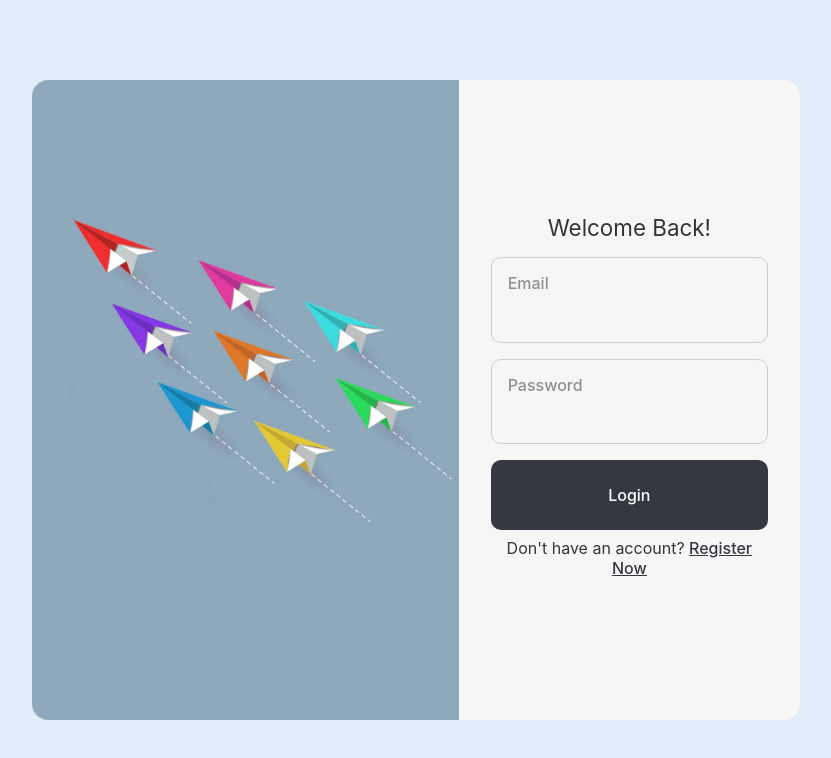
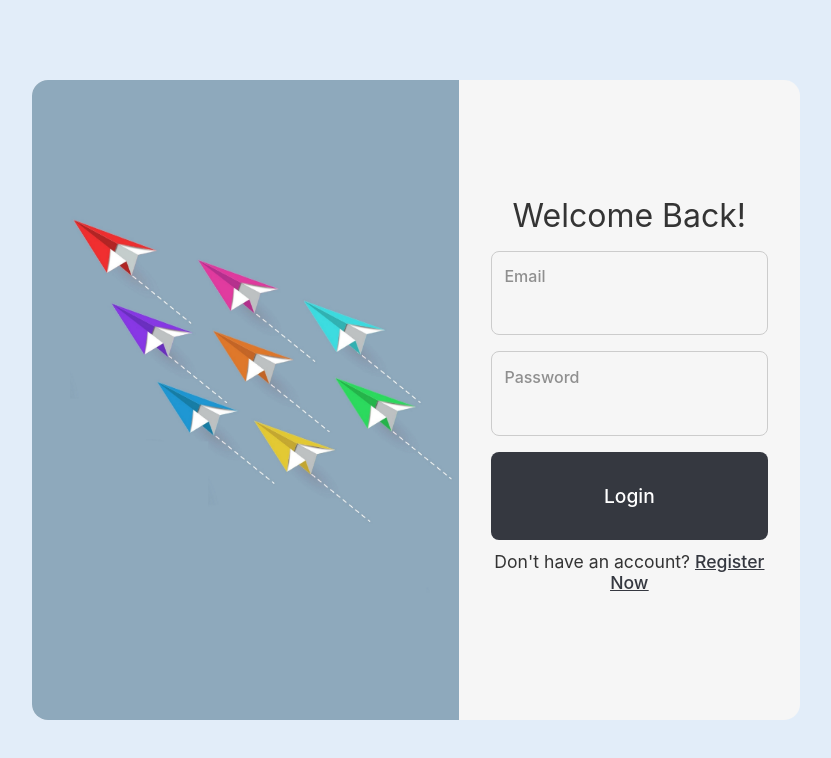
Before and after one commit to nfctargus/skol-frontend, a React (Create React App) app: page /login in a window 1280 px wide. Shown: the top 758 px of the page, without its empty margins (224-1055 px from the left). Built offline with nearby package versions, Linux system fonts and the light colour scheme; the HTML template or start-up script is replaced by a standard one.

Commit message:
Implement Register page

```diff
--- a/src/App.tsx
+++ b/src/App.tsx
@@ -4,6 +4,7 @@ import AppPage from './components/AppPage';
 import ChatPage from './components/pages/ChatsPage';
 import ActiveChatPage from './components/pages/ActiveChatPage';
 import { LoginPage } from './components/pages/LoginPage';
+import { ReigsterPage } from './components/pages/RegisterPage';
 
 
 function App() {
@@ -15,6 +16,7 @@ function App() {
                 </Route>
             </Route>
             <Route path="/login" element={<LoginPage />} />
+            <Route path="/register" element={<ReigsterPage />} />
         </Routes>
     );
 }
--- /dev/null
+++ b/src/components/forms/RegisterForm.tsx
@@ -0,0 +1,57 @@
+import { useForm } from "react-hook-form";
+import { Link, useNavigate } from "react-router-dom";
+import { CreateUserParams } from "../../utils/types";
+import styles from './index.module.scss';
+import { Button, InputContainerStyle, InputField, InputLabel } from "../../utils/styles";
+
+export const RegisterForm = () => {
+    const {register,handleSubmit,formState: { errors }} = useForm<CreateUserParams>();
+    const navigate = useNavigate();
+
+    const onSubmit = async (data: CreateUserParams) => {
+		try {
+			//await postRegisterUser(data);
+			navigate('/login');
+			//toast.clearWaitingQueue();
+			//toast('Account created!', { type: 'success', icon: true });
+		} catch (err) {
+			console.log(err);
+			//toast.clearWaitingQueue();
+     		//toast('Error creating user', { type: 'error', icon: true });
+		}
+	};
+    return (
+        <form className={styles.form} onSubmit={handleSubmit(onSubmit)}>
+            <div className={styles.welcome}>Hi There!</div>
+            <section className={styles.nameFieldRow}>
+				<InputContainerStyle>
+					<InputLabel htmlFor="firstName">First Name</InputLabel>
+					<InputField type="text" id="firstName" {...register('firstName', { required: 'First Name is Required' })} />
+				</InputContainerStyle>
+				<InputContainerStyle>
+					<InputLabel htmlFor="lastName">Last Name</InputLabel>
+					<InputField type="text" id="lastName" {...register('lastName', { required: 'Last Name is Required' })} />
+				</InputContainerStyle>
+			</section>
+			<InputContainerStyle>
+				<InputLabel htmlFor="username">Username</InputLabel>
+				<InputField type="text" id="username" {...register('username', {required: 'Username is required'})} />
+			</InputContainerStyle>
+            <InputContainerStyle>
+				<InputLabel htmlFor="email">Email</InputLabel>
+				<InputField type="email" id="email" {...register('email', {required: 'Email is required'})} />
+			</InputContainerStyle>
+			<InputContainerStyle>
+				<InputLabel htmlFor="password">Password</InputLabel>
+				<InputField type="password" id="password" {...register('password', { required: 'Password is Required' })} />
+			</InputContainerStyle>
+			<Button className={styles.button}>Create My Account</Button>
+			<div className={styles.footerText}>
+				<span>Already have an account? </span>
+				<Link to="/login">
+					<span>Login</span>
+				</Link>
+			</div>
+		</form>
+    );
+}
--- a/src/components/forms/index.module.scss
+++ b/src/components/forms/index.module.scss
@@ -7,16 +7,27 @@ form {
     aspect-ratio: 1/1;
 }
 .footerText {
-    font-size:1rem;
+    font-size:1.1rem;
+    margin: 0.7rem 0;
+    text-align: center;
     & :last-child {
         text-decoration: underline;
         color: #353840;
         font-weight:500;
+
     }
-    margin: 0.5rem 0;
+    & :last-child:hover {
+        opacity:0.8;
+    }
+}
+.welcome {
     text-align: center;
-  }
-  .welcome {
-    text-align: center;
-    font-size:1.4rem;
-  }
+    font-size:2rem;
+    margin-bottom:1rem;
+}
+.nameFieldRow {
+    width: 100%;
+    display: flex;
+    justify-content: space-between;
+    gap: 0.5rem;
+}
--- /dev/null
+++ b/src/components/pages/RegisterPage.tsx
@@ -0,0 +1,17 @@
+import { LoginPageImageContainer, Page, PageInnerContainer } from "../../utils/styles";
+import { LoginForm } from "../forms/LoginForm";
+import bg from '../../assets/login-splash-bg.jpg';
+import { RegisterForm } from "../forms/RegisterForm";
+
+export const ReigsterPage = () => {
+    return (
+        <Page display="flex" justifyContent="center" alignItems="center">
+            <PageInnerContainer>
+                <LoginPageImageContainer>
+                    <img src={bg} />
+                </LoginPageImageContainer>
+                <RegisterForm />
+            </PageInnerContainer>
+        </Page>
+    );
+};
--- a/src/utils/styles/index.tsx
+++ b/src/utils/styles/index.tsx
@@ -277,8 +277,8 @@ export const ContextMenuStyle = styled.div<ContextMenuProps>`
 export const InputContainerStyle = styled.div`
     background-color: #F6F6F6;
     border:0.1rem solid #ccc;
-    padding: 12px 16px;
-    border-radius: 10px;
+    padding: 0.7rem 0.8rem;
+    border-radius: 0.5rem;
     width: 100%;
     box-sizing: border-box;
     margin: 1rem 0;
@@ -310,11 +310,11 @@ export const Button = styled.button`
     outline: none;
     border: none;
     font-family: 'Inter';
-    font-size: 16px;
+    font-size: 1.2rem;
     background-color: #353840;
     color: #fff;
-    border-radius: 10px;
-    padding: 25px 0;
+    border-radius: 0.5rem;
+    padding: 2rem 0;
     font-weight: 500;
     transition: 250ms background-color ease;
     &:hover {
@@ -332,7 +332,6 @@ export const LoginPageImageContainer = styled.div`
     height:100%;
     margin:0;
     margin-right:auto;
-
     img {
         border-top-left-radius:1rem;
         border-bottom-left-radius:1rem;
```
